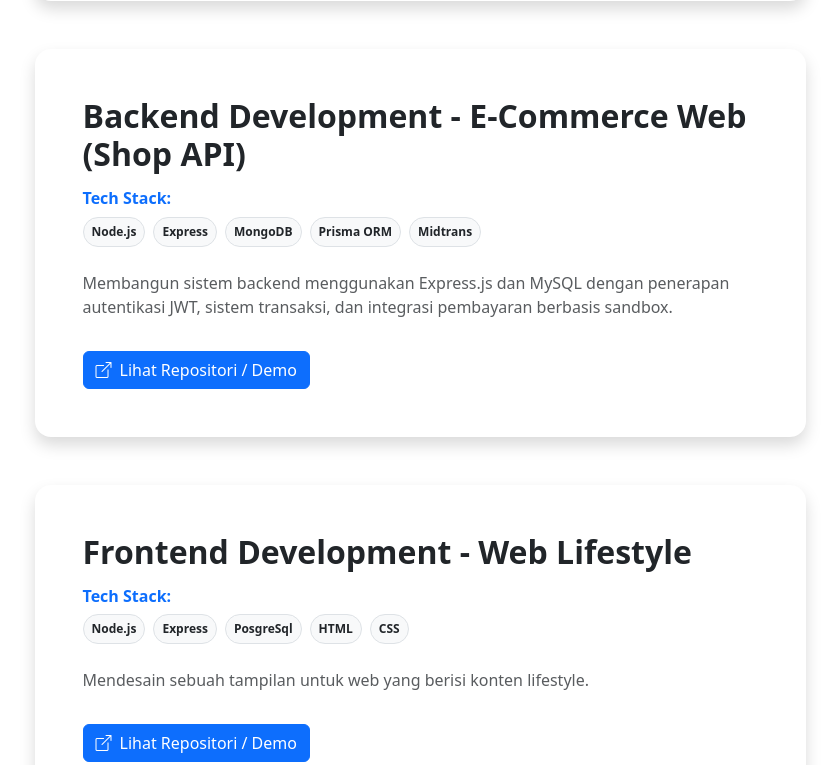
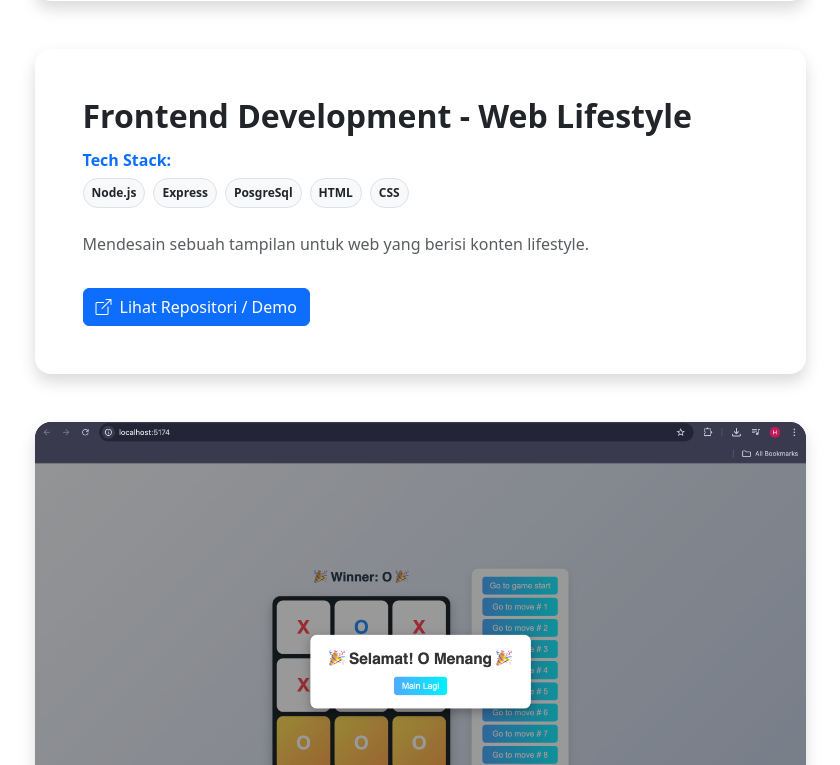
Before and after one commit to purnomoht17/portfolio-heru, a React (Vite) app: page /projects in a window 1280 px wide. Shown: the part 715-1480 px from the top of the page, without its empty margins (220-1060 px from the left). Built offline with nearby package versions, Linux system fonts and the light colour scheme.

Commit message:
perbaruan data

```diff
--- a/src/data/projectData.js
+++ b/src/data/projectData.js
@@ -9,14 +9,6 @@ export const projectsData = [
   },
   {
     id: 2,
-    title: "Backend Development - E-Commerce Web (Shop API)",
-    description: "Membangun sistem backend menggunakan Express.js dan MySQL dengan penerapan autentikasi JWT, sistem transaksi, dan integrasi pembayaran berbasis sandbox.",
-    techStack: ["Node.js", "Express", "MongoDB", "Prisma ORM", "Midtrans"],
-    filename: "project2.png",
-    link: "https://github.com/purnomoht17/e-commerce-web-api.git",
-  },
-    {
-    id: 3,
     title: "Frontend Development - Web Lifestyle",
     description: "Mendesain sebuah tampilan untuk web yang berisi konten lifestyle.",
     techStack: ["Node.js", "Express", "PosgreSql", "HTML", "CSS"],
@@ -24,7 +16,7 @@ export const projectsData = [
     link: "https://github.com/purnomoht17/UAS-frontend-kelompok-8.git",
   },
   {
-    id: 4,
+    id: 3,
     title: "Frontend Development - TicTacTo Game",
     description: "Membangun permainan TicTacToe interaktif menggunakan React dan Vite untuk memahami struktur dasar proyek serta konsep state management dalam React.",
     techStack: ["React", "Vite"],
@@ -32,7 +24,7 @@ export const projectsData = [
     link: "https://github.com/purnomoht17/tic-tac-to.git",
   },
   {
-    id: 5,
+    id: 4,
     title: "Backend Development - Basic Social Media",
     description: "Membangun fitur dasar media sosial seperti autentikasi pengguna (login dan signup) menggunakan framework Laravel untuk memahami konsep fundamental pengembangan backend, routing, dan manajemen basis data dengan PostgreSQL.",
     techStack: ["PHP", "Laravel", "PostgreSQL"],
--- a/src/data/resumeData.js
+++ b/src/data/resumeData.js
@@ -82,6 +82,5 @@ export const resumeData = {
     { id: 3, name: "Express.js" },
     { id: 4, name: "MySql" },
     { id: 5, name: "MongoDB" },
-    { id: 6, name: "Database Manajemen" }
   ]
 };
```
Also changed, not shown: 1 other file (tests, documents, lock files or other folders).
